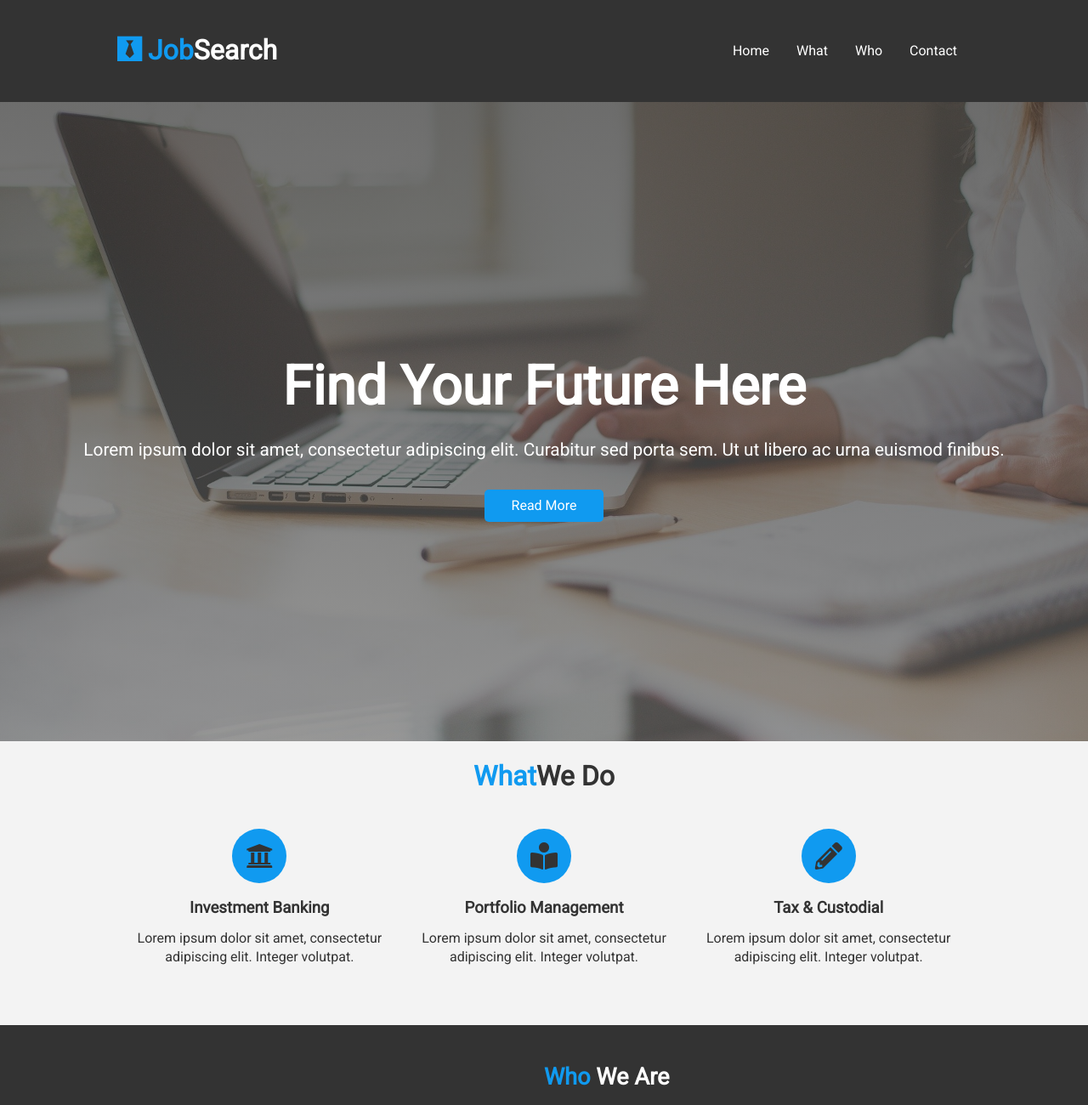
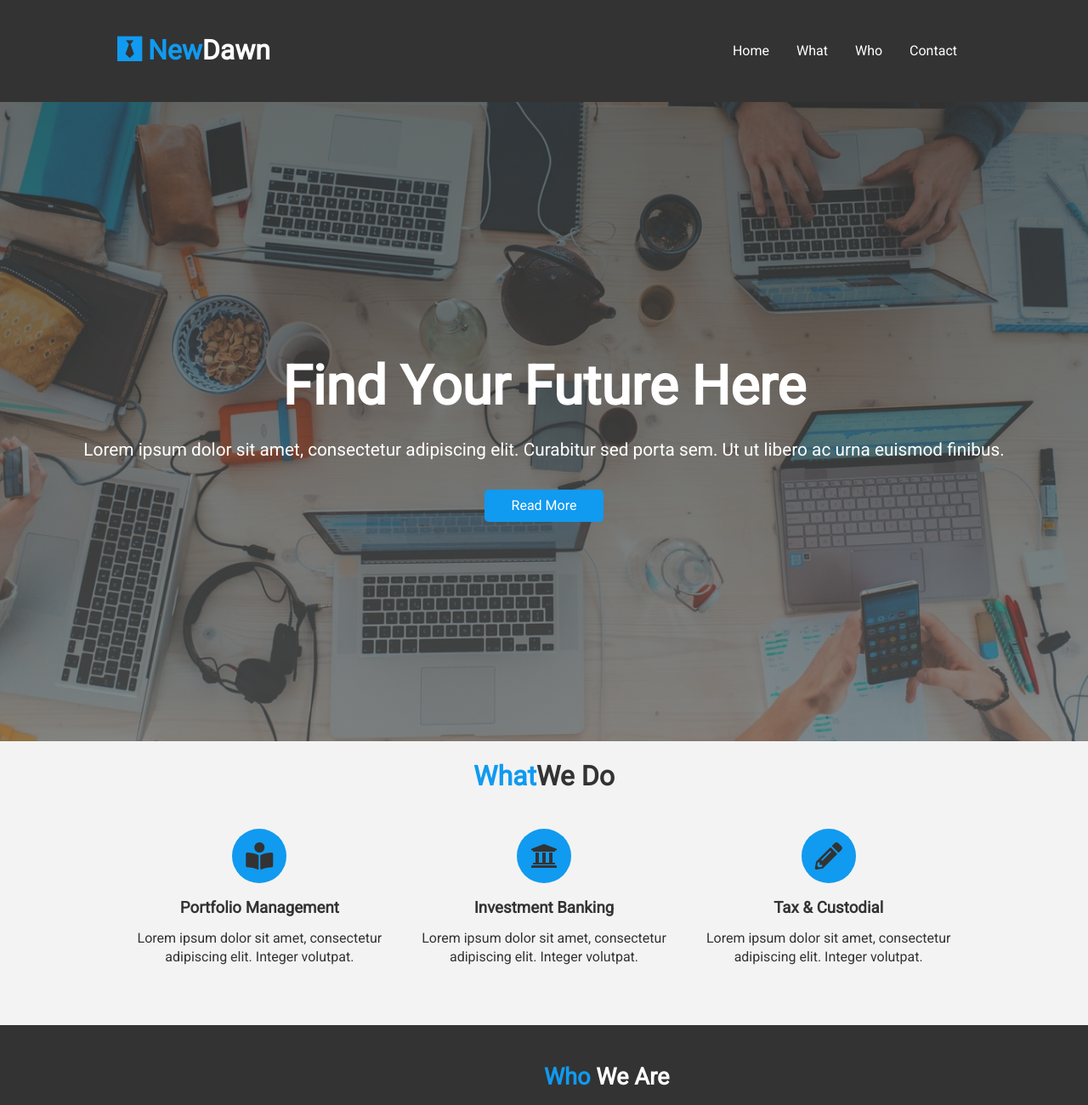
Before and after one commit to Fruscoqq/JobSearch-CSS-HTML5, a plain HTML site: page index.html in a window 1280 px wide. Shown: the top 1300 px of the page at 85% size. Drawn offline with nearby package versions, Linux system fonts and the light colour scheme; a script that the page names is missing.

Commit message:
first commit

```diff
--- a/index.html
+++ b/index.html
@@ -3,7 +3,7 @@
 
 <head>
   <meta charset="utf-8" />
-  <title>JobSearch</title>
+  <title>New Dawn</title>
   <meta name="author" content="" />
   <meta name="description" content="" />
   <meta name="viewport" content="width=device-width, initial-scale=1" />
@@ -19,7 +19,7 @@
   <div class="container">
     <nav id="navbar">
       <h1 class="logo">
-        <span class="text-primary"> <i class="fab fa-black-tie"></i> Job</span>Search
+        <span class="text-primary"> <i class="fab fa-black-tie"></i> New</span>Dawn
       </h1>
       <ul>
         <li><a href="#home">Home</a></li>
@@ -52,6 +52,17 @@
       </h2>
       <div class="items">
         <div class="item">
+          <i class="fas fa-book-reader fa-2x"></i>
+          <div>
+            <h3>Portfolio Management</h3>
+            <p>
+              Lorem ipsum dolor sit amet, consectetur adipiscing elit. Integer
+              volutpat.
+            </p>
+          </div>
+        </div>
+
+        <div class="item">
           <i class="fas fa-university fa-2x"></i>
           <div>
             <h3>Investment Banking</h3>
@@ -61,16 +72,7 @@
             </p>
           </div>
         </div>
-        <div class="item">
-          <i class="fas fa-book-reader fa-2x"></i>
-          <div>
-            <h3>Portfolio Management</h3>
-            <p>
-              Lorem ipsum dolor sit amet, consectetur adipiscing elit. Integer
-              volutpat.
-            </p>
-          </div>
-        </div>
+
         <div class="item">
           <i class="fas fa-pencil-alt fa-2x"></i>
           <div>
--- a/style.css
+++ b/style.css
@@ -124,7 +124,7 @@ btn-dark {
 }
 
 #showcase .showcase-content {
-  background:linear-gradient(rgba(48, 48, 47, 0.7), rgba(82, 82, 81, 0.6)), url('./notebook-2386034_1920.jpg') no-repeat;
+  background:linear-gradient(rgba(48, 48, 47, 0.7), rgba(82, 82, 81, 0.6)), url('./photo-1519389950473-47ba0277781c.jpg') no-repeat;
   background-size: cover;
   background-position: center;
   display: flex;
```
Also changed, not shown: notebook-2386034_1920.jpg (deleted), photo-1519389950473-47ba0277781c.jpg (added).
